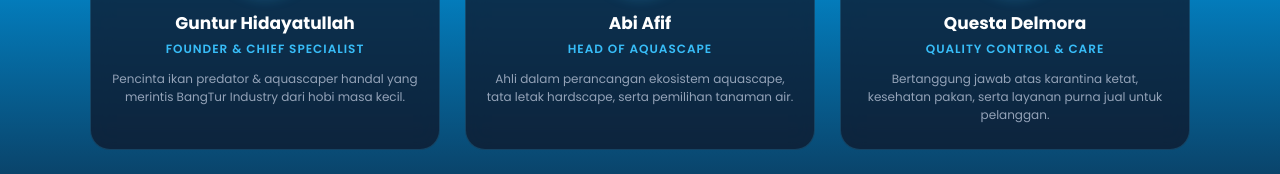
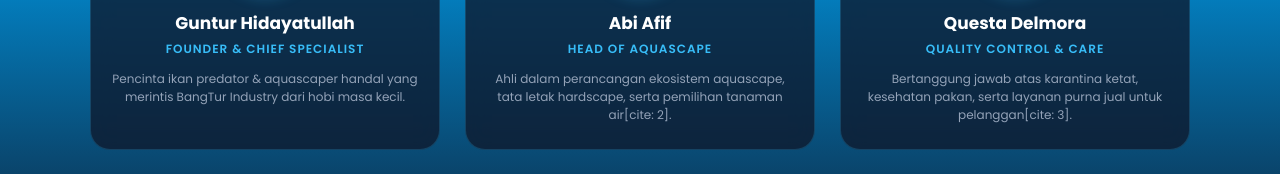
Before and after one commit to mhdguntur145-hub/bangturaquarium, a plain HTML site: page Profil.html in a window 1280 px wide. Shown: the part 1400-1574 px from the top of the page. Drawn offline with Linux system fonts and the light colour scheme.

Commit message:
Update Profil.html

```diff
--- a/Profil.html
+++ b/Profil.html
@@ -459,7 +459,7 @@
             </div>
             <h4>Abi Afif</h4>
             <p class="team-role">Head of Aquascape</p>
-            <p class="team-desc">Ahli dalam perancangan ekosistem aquascape, tata letak hardscape, serta pemilihan tanaman air.</p>
+            <p class="team-desc">Ahli dalam perancangan ekosistem aquascape, tata letak hardscape, serta pemilihan tanaman air[cite: 2].</p>
         </div>
 
         <div class="team-card">
@@ -468,7 +468,7 @@
             </div>
             <h4>Questa Delmora</h4>
             <p class="team-role">Quality Control & Care</p>
-            <p class="team-desc">Bertanggung jawab atas karantina ketat, kesehatan pakan, serta layanan purna jual untuk pelanggan.</p>
+            <p class="team-desc">Bertanggung jawab atas karantina ketat, kesehatan pakan, serta layanan purna jual untuk pelanggan[cite: 3].</p>
         </div>
 
     </div>
```
